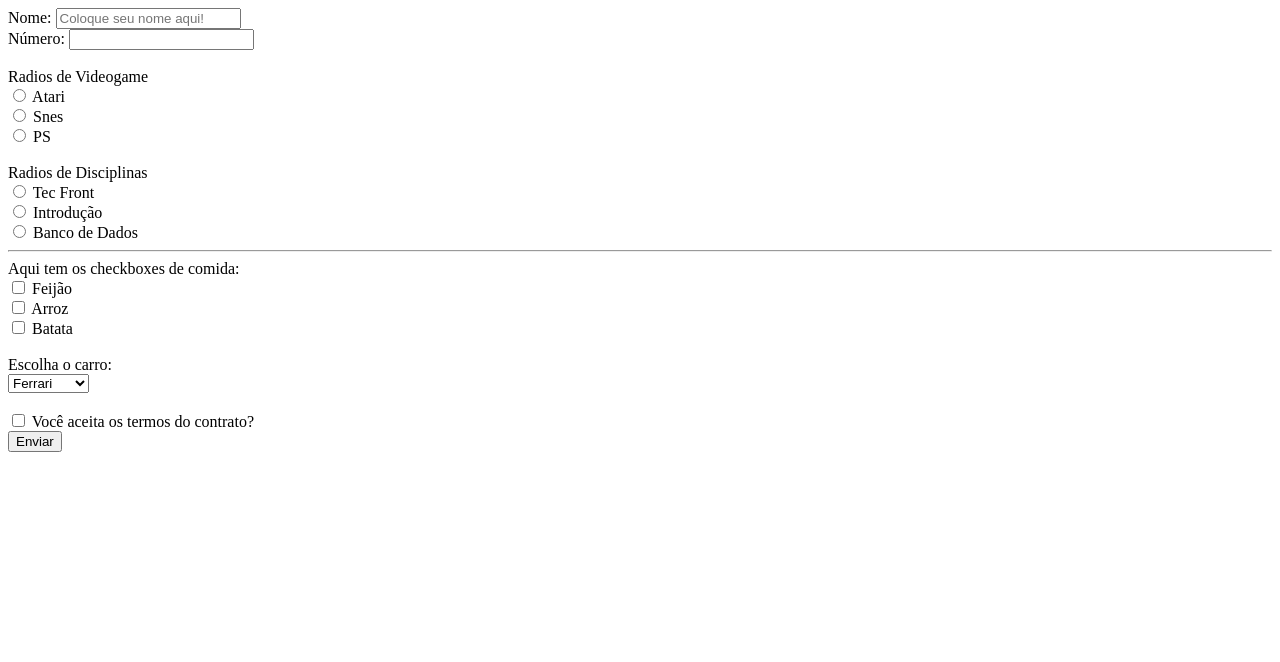
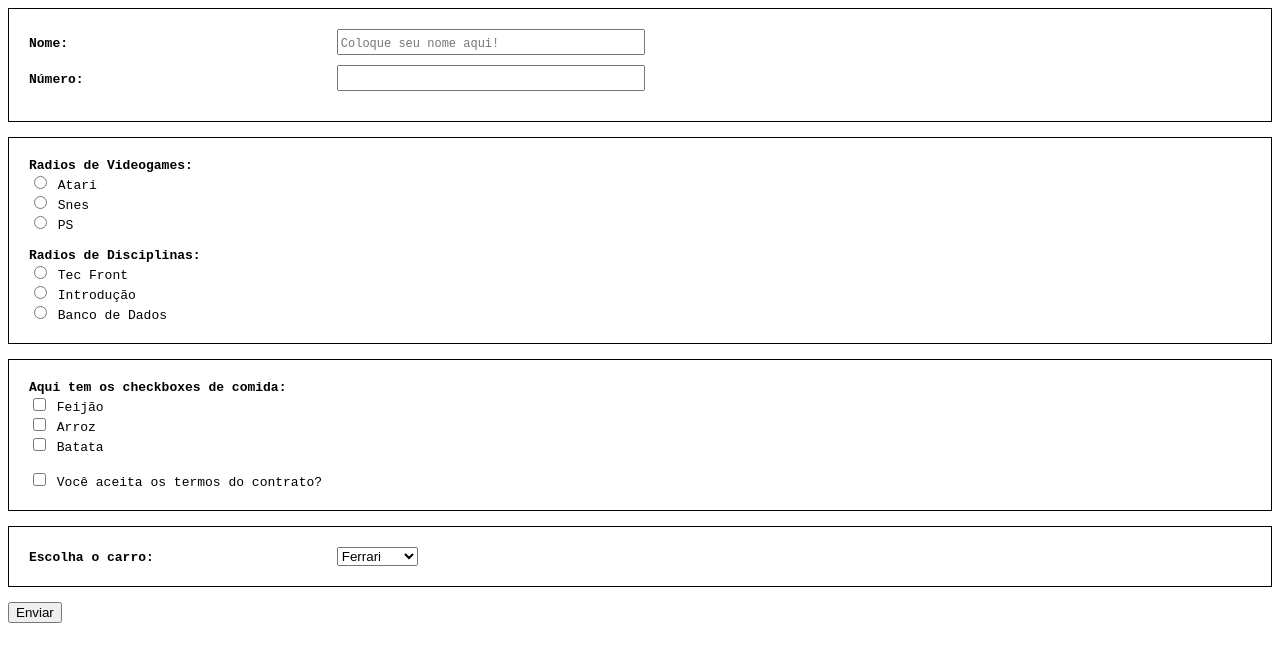
Before and after one commit to victorairesjp/uniesp-tecfront2025, a plain HTML site: page index.html in a window 1280 px wide. Drawn offline with Linux system fonts and the light colour scheme.

Commit message:
Aula 30/04 - Começo de CSS

```diff
--- /dev/null
+++ b/CSS/style.css
@@ -0,0 +1,53 @@
+body {
+    font-family: monospace;
+}
+
+label {
+    display: inline-block;
+    width: 300px;
+}
+
+.dives {
+    border: 1px solid black;
+    padding: 20px;
+}
+
+#usuario {
+    font-weight: bold;
+    text-align: left;
+}
+
+#usuario ::placeholder {
+    font-family: monospace;
+    font-size: small;
+}
+
+.formnome {
+    margin-bottom: 10px;
+}
+
+.formnumero {
+    margin-bottom: 10px;
+}
+
+#nome {
+    height: 20px;
+    width: 300px;
+}
+
+#numero {
+    height: 20px;
+    width: 300px;
+}
+
+.lblradios {
+    font-weight: bold;
+}
+
+.lblcheckboxes {
+    font-weight: bold;
+}
+
+.lblselect {
+    font-weight: bold;
+}
--- a/index.html
+++ b/index.html
@@ -3,30 +3,36 @@
     <head>
         <meta charset="UTF-8">
         <title>Formulário</title>
+        <link rel="stylesheet" href="css/style.css">
     </head>
+
     <body>
+
         <form action="exibir.html" method="get" autocomplete="on">
-            <label for="nome">Nome: </label>
-            <input type="text" name="nome" id="nome" placeholder="Coloque seu nome aqui!" maxlength="10"><br>
+            <div id="usuario" class="dives">
+                <label class="formnome" id="lblnome" for="nome">Nome: </label>
+                <input class="formnome" type="text" name="nome" id="nome" placeholder="Coloque seu nome aqui!" maxlength="10"><br>
 
-            <label for="numero">Número: </label>
-            <input type="number" name="numero" id="numero"><br><br>
+                <label class="formnumero" id="lblnumero" for="numero">Número: </label>
+                <input class="formnumero" type="number" name="numero" id="numero"><br>
+            </div>
+            <br>
 
-            <div id="radios">
-                <label for="videogame">Radios de Videogame</label><br>
+            <div id="radios" class="dives">
+                <label for="videogame" class="lblradios">Radios de Videogames:</label><br>
                 <input type="radio" name="videogame" value="atari"> Atari <br>
                 <input type="radio" name="videogame" value="snes"> Snes <br>
                 <input type="radio" name="videogame" value="ps"> PS <br><br>
 
-                <label for="disciplinas">Radios de Disciplinas</label> <br>
+                <label for="disciplinas" class="lblradios">Radios de Disciplinas:</label> <br>
                 <input type="radio" name="disciplinas" value="amelhor"> Tec Front <br>
                 <input type="radio" name="disciplinas" value="intro"> Introdução <br>
                 <input type="radio" name="disciplinas" value="br"> Banco de Dados <br>
             </div>
-            <hr>
+            <br>
 
-            <div id="checkboxes">
-                <label for="checkboxes"> Aqui tem os checkboxes de comida: </label><br>
+            <div id="checkboxes" class="dives">
+                <label for="checkboxes" class="lblcheckboxes"> Aqui tem os checkboxes de comida: </label><br>
 
                 <input type="checkbox" name="comida1" id="comida1" value="feijao">
                 <label for="comida1"> Feijão </label><br>
@@ -35,12 +41,15 @@
                 <label for="comida1"> Arroz </label><br>
 
                 <input type="checkbox" name="comida3" id="comida3" value="batata">
-                <label for="comida1"> Batata </label><br>
+                <label for="comida1"> Batata </label><br><br>
+
+                <input type="checkbox" name="aceito" id="aceito" value="O Contrato foi aceito!">
+                <label for="aceito" id="lbltermos"> Você aceita os termos do contrato? </label><br>
             </div>
             <br>
 
-            <div id="select">
-                <label for="carros">Escolha o carro: </label><br>
+            <div id="select" class="dives">
+                <label for="carros" class="lblselect">Escolha o carro: </label>
                 <select name="carros" id="carros">
                     <option value="ferrari">Ferrari</option>
                     <option value="mercedes">Mercedes</option>
@@ -49,8 +58,7 @@
             </div>
             <br>
 
-            <input type="checkbox" name="aceito" id="aceito" value="O Contrato foi aceito!">
-            <label for="aceito"> Você aceita os termos do contrato? </label><br>
+
 
             <input type="submit" id="botao_enviar" value="Enviar">
         </form>
```
